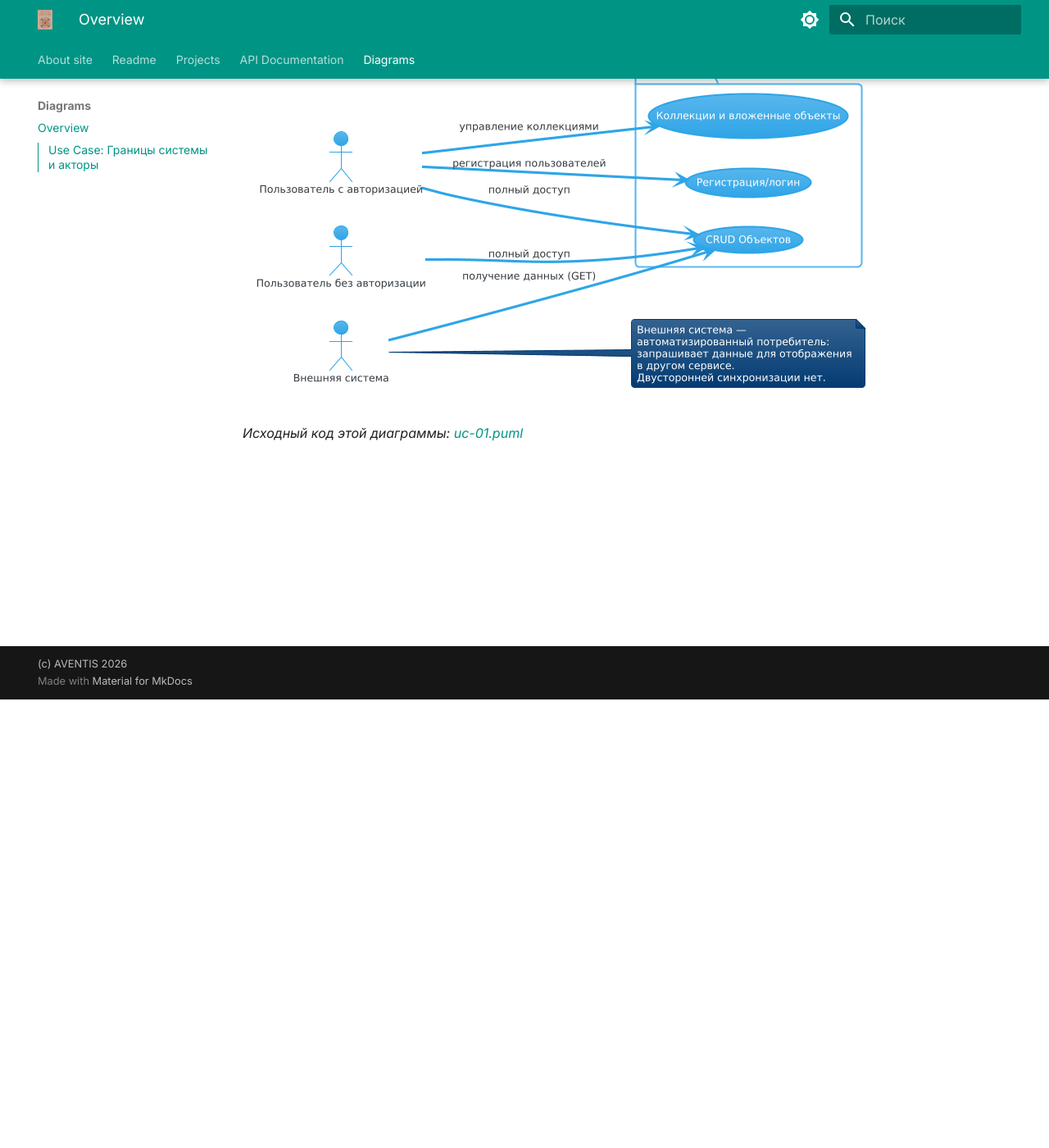
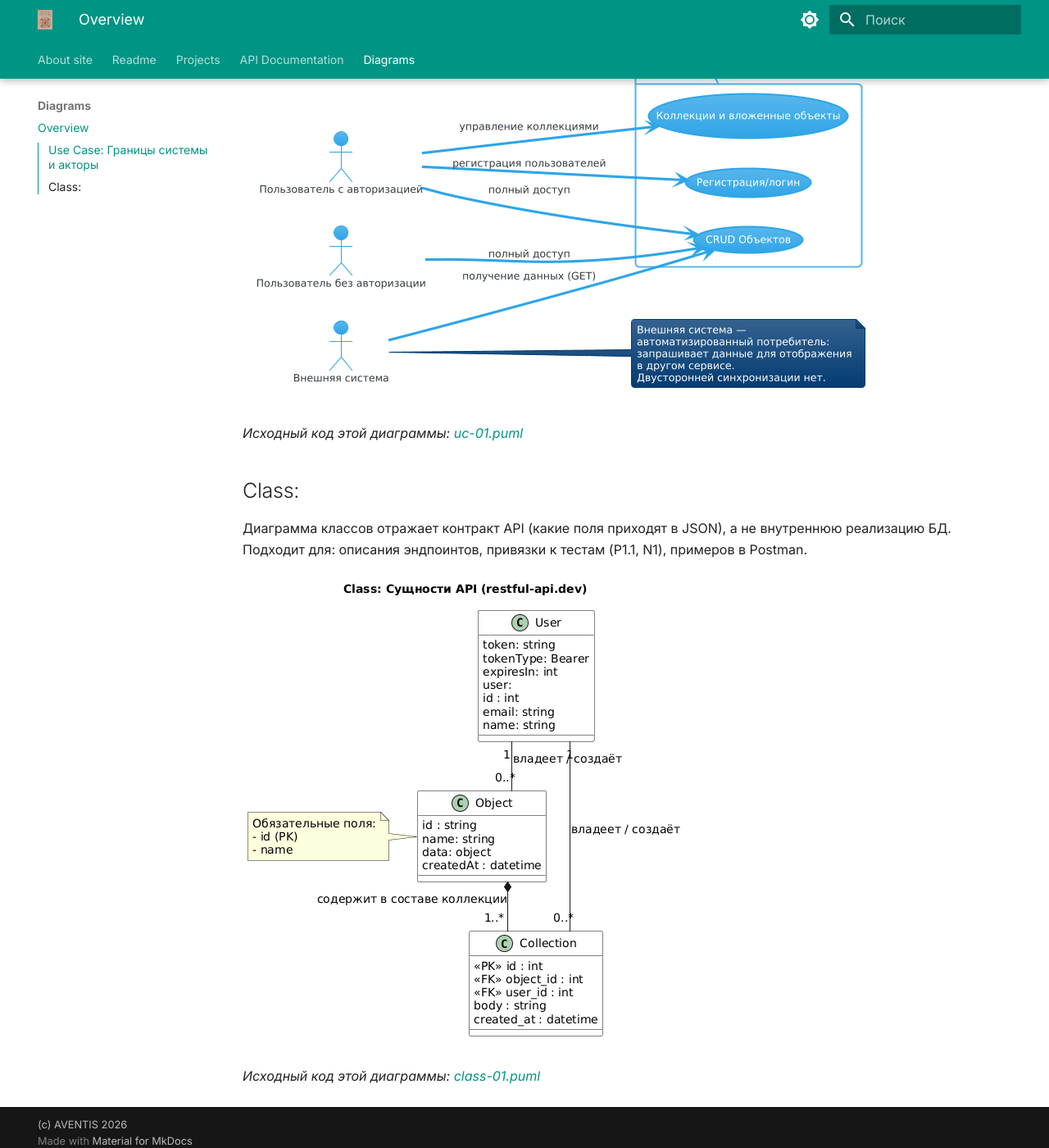
Before and after one commit to aventis1981/Techwriter_docs, an MkDocs documentation site: the page built from docs/diagrams.md, in a window 1280 px wide and 1400 px high, scrolled down 547 px. Shown: the whole window at 82% size. Built offline with MkDocs 1.6.1 and Material for MkDocs 9.7.7, drawn with Linux system fonts in a browser that asks for light colours.

Commit message:
class 01

```diff
--- a/docs/diagrams.md
+++ b/docs/diagrams.md
@@ -13,3 +13,12 @@
 ![Use Case: API Objects](diagrams/images_diagrams/uc_01_api_objects.png)
 
 *Исходный код этой диаграммы: [uc-01.puml](diagrams/plantuml/uc-01.puml)*
+
+## Class:
+
+Диаграмма классов отражает контракт API (какие поля приходят в JSON), а не внутреннюю реализацию БД.
+Подходит для: описания эндпоинтов, привязки к тестам (P1.1, N1), примеров в Postman.
+
+![Class: API Objects](diagrams/images_diagrams/class_01_api_objects.png)
+
+*Исходный код этой диаграммы: [class-01.puml](diagrams/plantuml/class-01.puml)*
```
Also changed, not shown: docs/diagrams/images_diagrams/class_01_api_objects.png (added), 1 other file.
